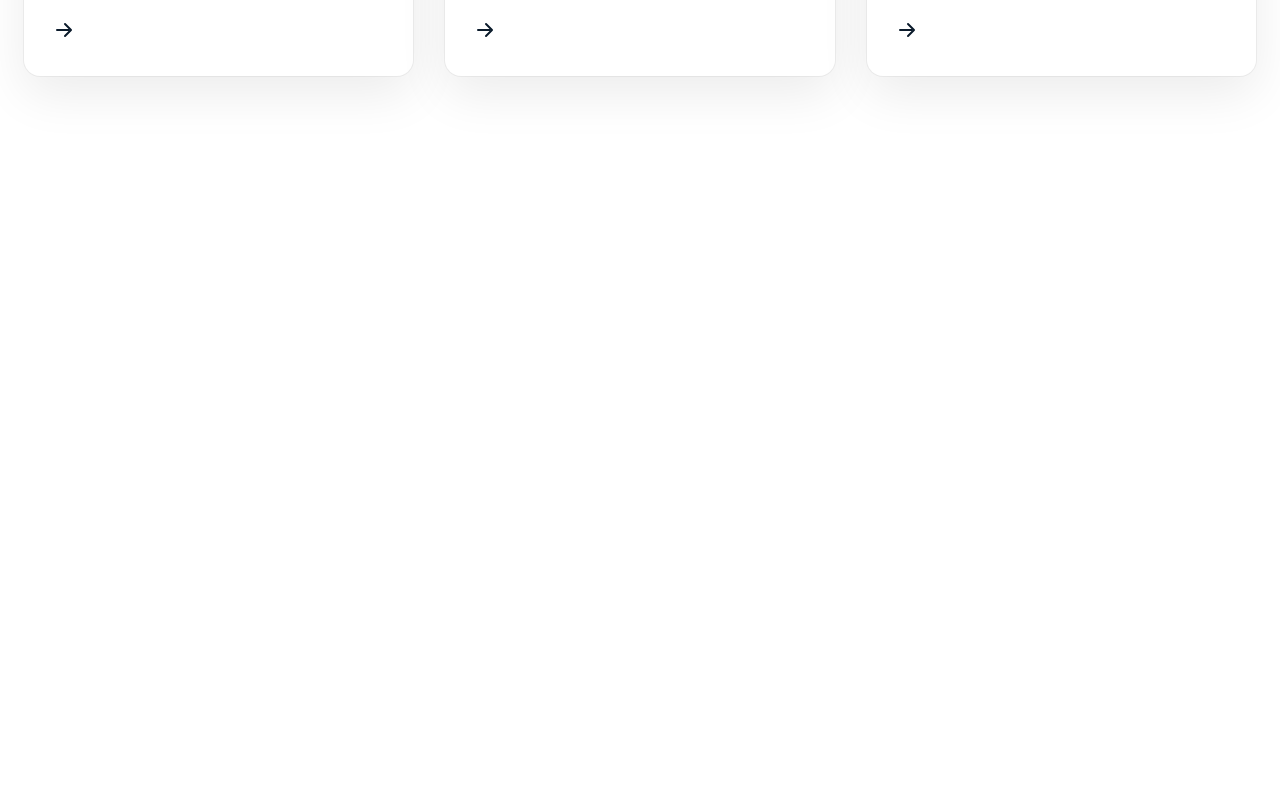
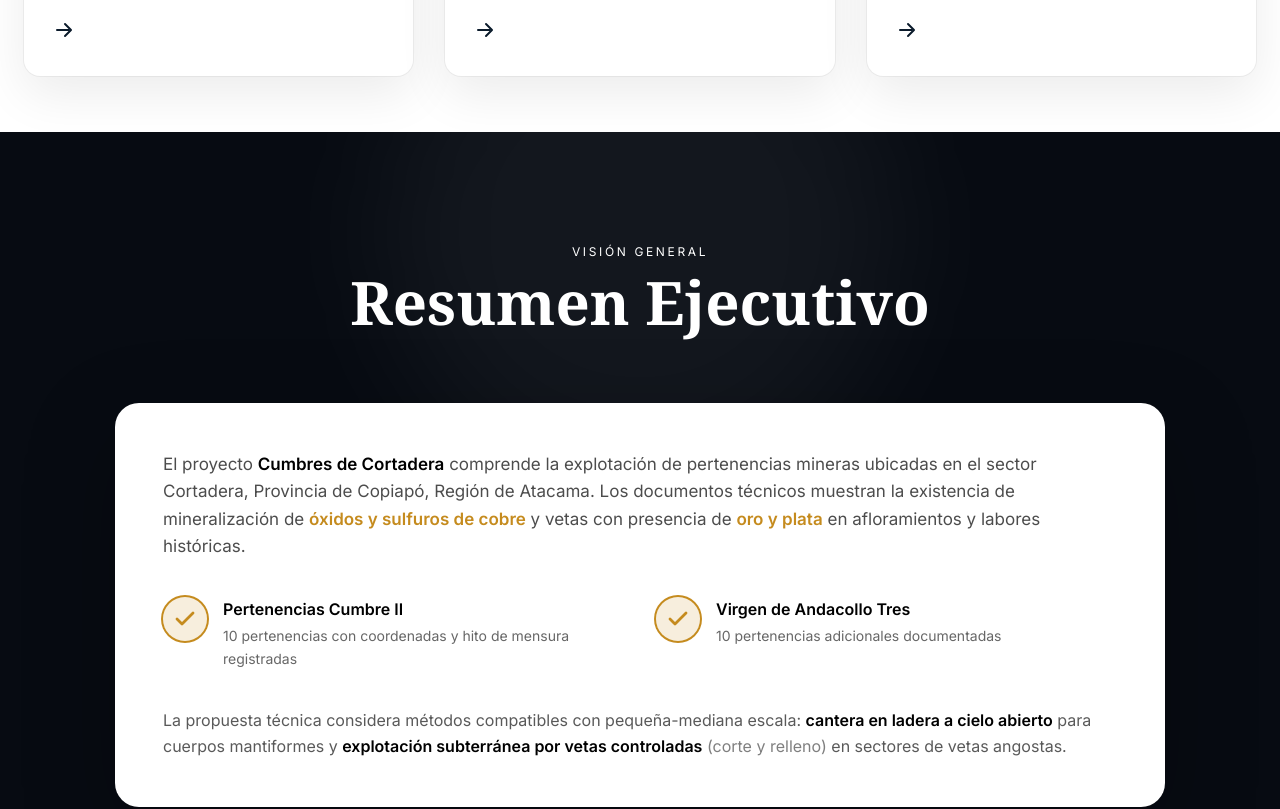
Before and after one commit to InBlxck/cumbres-de-cortadera, a React (Vite) app: page / in a window 1280 px wide. Shown: the part 1460-2269 px from the top of the page. Built offline with nearby package versions, Linux system fonts and the light colour scheme; the HTML template or start-up script is replaced by a standard one.

Commit message:
ExecutiveSummary Version 1.3

```diff
--- a/src/sections/ExecutiveSummary.tsx
+++ b/src/sections/ExecutiveSummary.tsx
@@ -1,31 +1,141 @@
-import Container from "../components/Container";
-import SectionTitle from "../components/SectionTitle";
-import { EXEC_SUMMARY } from "../lib/constants";
-import Reveal from "../components/Reveal";
-
 export default function ExecutiveSummary() {
   return (
-    <section id="resumen" className="py-18 md:py-20 border-t border-white/10">
-      <Container>
-        <Reveal>
-          <SectionTitle
-            eyebrow={EXEC_SUMMARY.eyebrow}
-            title={EXEC_SUMMARY.title}
-            subtitle={EXEC_SUMMARY.subtitle}
-          />
-        </Reveal>
+    <section
+      id="resumen-ejecutivo"
+      className="relative bg-[#070b12] py-20 sm:py-24 lg:py-28 overflow-hidden"
+    >
+      {/* Fondo suave */}
+      <div className="pointer-events-none absolute inset-0">
+        <div className="absolute -top-40 left-1/2 h-[520px] w-[520px] -translate-x-1/2 rounded-full bg-white/5 blur-3xl" />
+      </div>
 
-        <div className="grid md:grid-cols-3 gap-4">
-          {EXEC_SUMMARY.blocks.map((b, i) => (
-            <Reveal key={b.title} delay={i * 100}>
-              <div className="rounded-3xl border border-white/10 bg-card/25 p-7 hover:bg-white/5 transition">
-                <div className="text-lg font-semibold">{b.title}</div>
-                <p className="mt-3 text-muted leading-relaxed">{b.text}</p>
+      <div className="relative mx-auto w-full max-w-[1350px] px-4 sm:px-6 lg:px-8">
+        {/* Títulos */}
+        <div className="text-center">
+          <p className="text-[11px] sm:text-xs tracking-[0.22em] text-brand">
+            VISIÓN GENERAL
+          </p>
+
+          <h2 className="mt-3 font-serif text-4xl sm:text-5xl lg:text-6xl font-semibold text-white">
+            Resumen Ejecutivo
+          </h2>
+
+          <div className="mx-auto mt-5 h-[3px] w-16 rounded-full bg-brand" />
+        </div>
+
+        {/* Card blanca */}
+        <div className="mt-10 sm:mt-12">
+          <div
+            className="
+              mx-auto w-full max-w-[1050px]
+              rounded-3xl bg-white
+              shadow-[0_30px_90px_rgba(0,0,0,0.25)]
+              px-7 py-8
+              sm:px-10 sm:py-10
+              lg:px-12 lg:py-12
+            "
+          >
+            {/* Texto principal */}
+            <p className="text-[15px] sm:text-[16px] lg:text-[17px] leading-relaxed text-black/70">
+              El proyecto{" "}
+              <span className="font-semibold text-black">
+                Cumbres de Cortadera
+              </span>{" "}
+              comprende la explotación de pertenencias mineras ubicadas en el
+              sector Cortadera, Provincia de Copiapó, Región de Atacama. Los
+              documentos técnicos muestran la existencia de mineralización de{" "}
+              <span className="font-semibold text-[#C58B1E]">
+                óxidos y sulfuros de cobre
+              </span>{" "}
+              y vetas con presencia de{" "}
+              <span className="font-semibold text-[#C58B1E]">oro y plata</span>{" "}
+              en afloramientos y labores históricas.
+            </p>
+
+            {/* Tickets */}
+            <div className="mt-9 grid grid-cols-1 gap-8 md:grid-cols-2">
+              {/* Ticket 1 */}
+              <div className="flex items-start gap-4">
+                <div
+                  className="
+                    h-11 w-11 flex-none
+                    rounded-full
+                    bg-[#C58B1E]/15
+                    ring-2 ring-[#C58B1E]
+                    flex items-center justify-center
+                  "
+                >
+                  <svg viewBox="0 0 24 24" className="h-6 w-6" fill="none">
+                    <path
+                      d="M20 6L9 17l-5-5"
+                      stroke="#C58B1E"
+                      strokeWidth="2.8"
+                      strokeLinecap="round"
+                      strokeLinejoin="round"
+                    />
+                  </svg>
+                </div>
+
+                <div>
+                  <p className="font-semibold text-black">
+                    Pertenencias Cumbre II
+                  </p>
+                  <p className="mt-1 text-sm text-black/60 leading-relaxed">
+                    10 pertenencias con coordenadas y hito de mensura registradas
+                  </p>
+                </div>
               </div>
-            </Reveal>
-          ))}
+
+              {/* Ticket 2 */}
+              <div className="flex items-start gap-4">
+                <div
+                  className="
+                    h-11 w-11 flex-none
+                    rounded-full
+                    bg-[#C58B1E]/15
+                    ring-2 ring-[#C58B1E]
+                    flex items-center justify-center
+                  "
+                >
+                  <svg viewBox="0 0 24 24" className="h-6 w-6" fill="none">
+                    <path
+                      d="M20 6L9 17l-5-5"
+                      stroke="#C58B1E"
+                      strokeWidth="2.8"
+                      strokeLinecap="round"
+                      strokeLinejoin="round"
+                    />
+                  </svg>
+                </div>
+
+                <div>
+                  <p className="font-semibold text-black">
+                    Virgen de Andacollo Tres
+                  </p>
+                  <p className="mt-1 text-sm text-black/60 leading-relaxed">
+                    10 pertenencias adicionales documentadas
+                  </p>
+                </div>
+              </div>
+            </div>
+
+            {/* Texto final */}
+            <p className="mt-9 text-[14px] sm:text-[15px] lg:text-[16px] leading-relaxed text-black/65">
+              La propuesta técnica considera métodos compatibles con
+              pequeña-mediana escala:{" "}
+              <span className="font-semibold text-black">
+                cantera en ladera a cielo abierto
+              </span>{" "}
+              para cuerpos mantiformes y{" "}
+              <span className="font-semibold text-black">
+                explotación subterránea por vetas controladas
+              </span>{" "}
+              <span className="text-black/50">(corte y relleno)</span> en
+              sectores de vetas angostas.
+            </p>
+          </div>
         </div>
-      </Container>
+      </div>
     </section>
   );
 }
```
